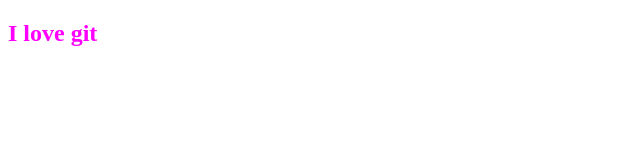
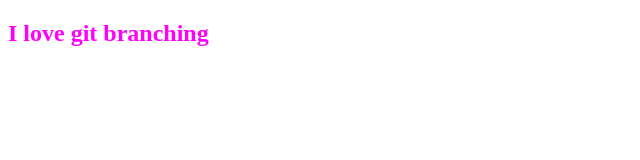
Before and after one commit to taosharma/git-branching, a plain HTML site: page index.html in a window 1280 px wide. Shown: the whole page, without its empty margins (0-640 px from the left). Drawn offline with Linux system fonts and the light colour scheme.

Commit message:
added branch to title

```diff
--- a/index.html
+++ b/index.html
@@ -7,6 +7,6 @@
     <title>Code Rules</title>
   </head>
   <body>
-    <h2>I love git</h2>
+    <h2>I love git branching</h2>
   </body>
 </html>
```
